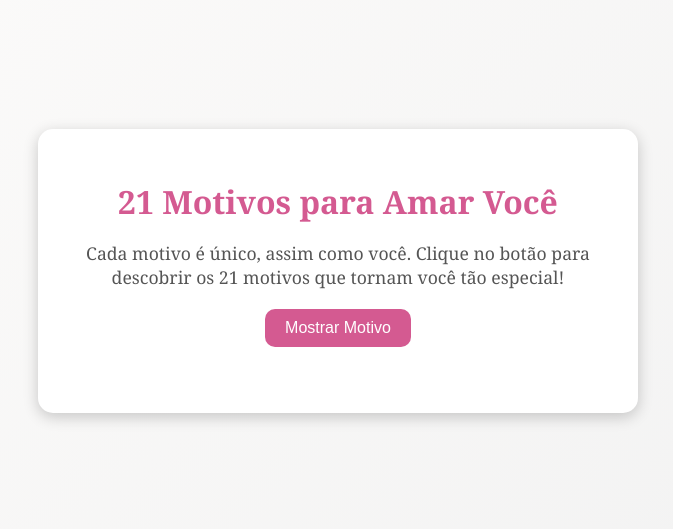
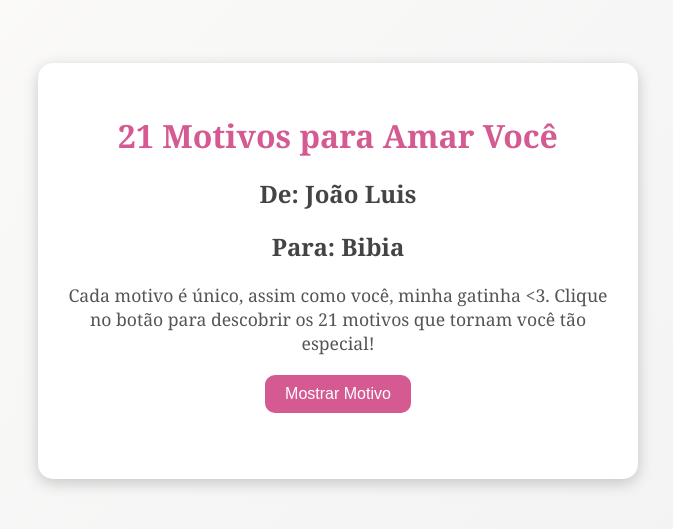
Before and after one commit to Rockisho/21motivos, a plain HTML site: page index.html in a window 1280 px wide. Shown: the part 129-658 px from the top of the page, without its empty margins (302-975 px from the left). Drawn offline with Linux system fonts and the light colour scheme.

Commit message:
Update index.html

```diff
--- a/index.html
+++ b/index.html
@@ -9,7 +9,9 @@
 <body>
   <div class="container">
     <h1> 21 Motivos para Amar Você</h1>
-    <p>Cada motivo é único, assim como você. Clique no botão para descobrir os 21 motivos que tornam você tão especial!</p>
+    <h2>De: João Luis </h2>
+    <h2>Para: Bibia</h2>
+    <p>Cada motivo é único, assim como você, minha gatinha <3. Clique no botão para descobrir os 21 motivos que tornam você tão especial!</p>
     <button id="reveal-button">Mostrar Motivo</button>
     <ul id="reasons-list">
       <!-- Os motivos aparecerão aqui -->
```
